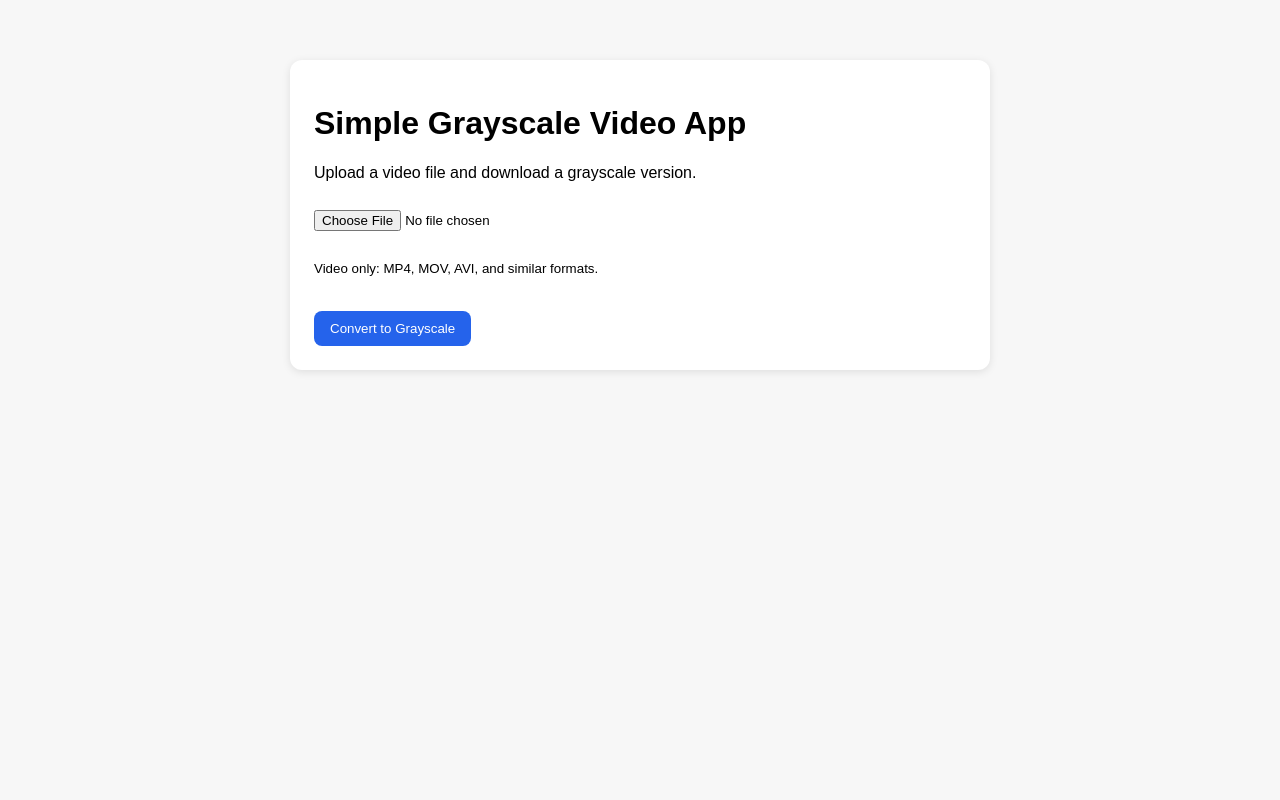
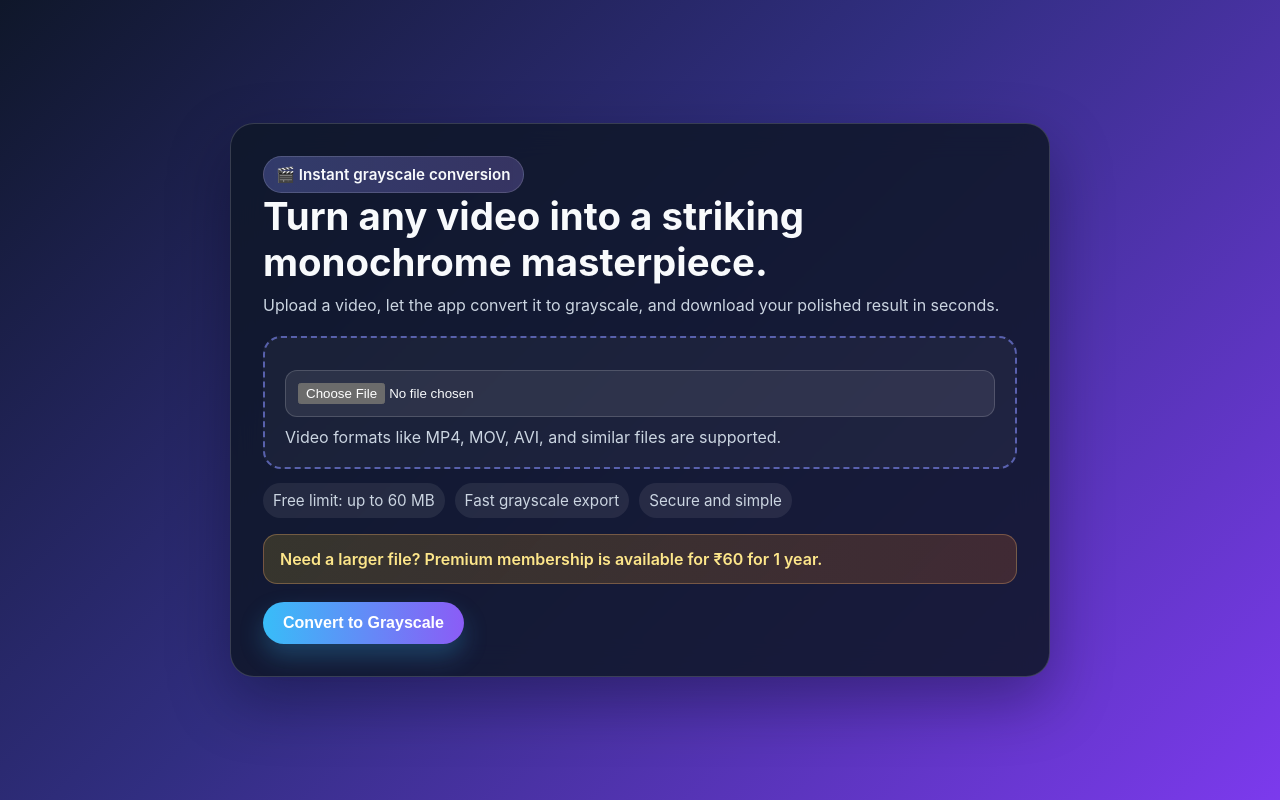
Before and after one commit to SagarDhillon01/Greyscale-video, a Flask app: page / in a window 1280 px wide. Run offline with Flask 3, Linux system fonts and the light colour scheme; parts of the project's set-up code (start-up, migrations or seed data) failed here and were passed over.

Commit message:
Add 60MB limit and polished UI

```diff
--- a/app.py
+++ b/app.py
@@ -4,12 +4,40 @@ from pathlib import Path
 
 import cv2
 from flask import Flask, flash, redirect, render_template, request, send_file
+from werkzeug.exceptions import RequestEntityTooLarge
 
 app = Flask(__name__)
 app.secret_key = "simple-grayscale-app"
 
+MAX_VIDEO_SIZE_BYTES = 60 * 1024 * 1024
+MAX_VIDEO_SIZE_MB = 60
+app.config["MAX_CONTENT_LENGTH"] = MAX_VIDEO_SIZE_BYTES
+
 UPLOAD_DIR = Path("/tmp/greyscale_uploads")
 UPLOAD_DIR.mkdir(parents=True, exist_ok=True)
+
+
+def get_video_size(uploaded_file) -> int:
+    try:
+        uploaded_file.stream.seek(0, os.SEEK_END)
+        size = uploaded_file.stream.tell()
+        uploaded_file.stream.seek(0)
+        return size
+    except (AttributeError, OSError):
+        return uploaded_file.content_length or 0
+
+
+def premium_message() -> str:
+    return (
+        f"This video exceeds the free {MAX_VIDEO_SIZE_MB} MB limit. "
+        "Upgrade to the premium membership for ₹60 for 1 year to convert larger files."
+    )
+
+
+@app.errorhandler(RequestEntityTooLarge)
+def handle_too_large(_):
+    flash(premium_message())
+    return redirect(request.url)
 
 
 @app.route("/", methods=["GET", "POST"])
@@ -22,6 +50,11 @@ def index():
         uploaded_file = request.files["video"]
         if not uploaded_file.mimetype.startswith("video/"):
             flash("Please upload a valid video file, not an image.")
+            return redirect(request.url)
+
+        file_size = get_video_size(uploaded_file)
+        if file_size > MAX_VIDEO_SIZE_BYTES:
+            flash(premium_message())
             return redirect(request.url)
 
         file_ext = Path(uploaded_file.filename).suffix.lower() or ".mp4"
@@ -57,7 +90,7 @@ def index():
 
         return send_file(output_path, as_attachment=True, download_name=output_path.name)
 
-    return render_template("index.html")
+    return render_template("index.html", max_video_size_mb=MAX_VIDEO_SIZE_MB)
 
 
 if __name__ == "__main__":
--- a/templates/index.html
+++ b/templates/index.html
@@ -3,56 +3,179 @@
   <head>
     <meta charset="utf-8" />
     <meta name="viewport" content="width=device-width, initial-scale=1" />
-    <title>Simple Grayscale Video App</title>
+    <title>Grayscale Studio</title>
     <style>
+      :root {
+        color-scheme: dark;
+      }
+
+      * {
+        box-sizing: border-box;
+      }
+
       body {
-        font-family: Arial, sans-serif;
-        max-width: 700px;
-        margin: 40px auto;
+        margin: 0;
+        font-family: Inter, Arial, sans-serif;
+        background: linear-gradient(135deg, #0f172a, #312e81 45%, #7c3aed 100%);
+        color: #f8fafc;
+        min-height: 100vh;
+        display: grid;
+        place-items: center;
+        padding: 24px;
+      }
+
+      .card {
+        width: min(820px, 100%);
+        background: rgba(15, 23, 42, 0.88);
+        border: 1px solid rgba(255, 255, 255, 0.16);
+        box-shadow: 0 24px 60px rgba(2, 6, 23, 0.35);
+        border-radius: 24px;
+        padding: 32px;
+        backdrop-filter: blur(16px);
+      }
+
+      .hero {
+        display: flex;
+        justify-content: space-between;
+        align-items: flex-start;
+        gap: 16px;
+        margin-bottom: 18px;
+        flex-wrap: wrap;
+      }
+
+      .hero h1 {
+        margin: 0 0 8px;
+        font-size: clamp(1.8rem, 3vw, 2.6rem);
+      }
+
+      .hero p {
+        margin: 0;
+        color: #cbd5e1;
+        line-height: 1.6;
+      }
+
+      .pill {
+        display: inline-flex;
+        align-items: center;
+        padding: 8px 12px;
+        border-radius: 999px;
+        background: linear-gradient(90deg, rgba(129, 140, 248, 0.3), rgba(167, 139, 250, 0.25));
+        border: 1px solid rgba(255, 255, 255, 0.15);
+        font-size: 0.95rem;
+        font-weight: 600;
+        white-space: nowrap;
+      }
+
+      .upload-box {
+        border: 2px dashed rgba(129, 140, 248, 0.6);
+        border-radius: 18px;
         padding: 20px;
-        background: #f7f7f7;
+        background: rgba(248, 250, 252, 0.04);
       }
-      .card {
-        background: white;
-        padding: 24px;
+
+      input[type="file"] {
+        width: 100%;
+        margin: 12px 0 10px;
+        padding: 12px;
         border-radius: 12px;
-        box-shadow: 0 2px 8px rgba(0, 0, 0, 0.1);
+        border: 1px solid rgba(255, 255, 255, 0.16);
+        background: rgba(255, 255, 255, 0.08);
+        color: #f8fafc;
       }
-      input[type="file"] {
-        margin: 12px 0;
-      }
+
       button {
-        padding: 10px 16px;
         border: none;
-        border-radius: 8px;
-        background: #2563eb;
+        border-radius: 999px;
+        padding: 12px 20px;
+        background: linear-gradient(90deg, #38bdf8, #8b5cf6);
         color: white;
         cursor: pointer;
+        font-size: 1rem;
+        font-weight: 700;
+        box-shadow: 0 12px 24px rgba(56, 189, 248, 0.25);
       }
+
+      button:hover {
+        transform: translateY(-1px);
+      }
+
       .message {
-        color: #b91c1c;
+        border-radius: 12px;
+        padding: 12px 14px;
         margin-bottom: 12px;
+        font-weight: 600;
+        line-height: 1.5;
+      }
+
+      .message.error {
+        background: rgba(190, 24, 93, 0.2);
+        border: 1px solid rgba(251, 113, 133, 0.35);
+        color: #fecdd3;
+      }
+
+      .info-row {
+        display: flex;
+        gap: 10px;
+        flex-wrap: wrap;
+        margin-top: 14px;
+        color: #cbd5e1;
+        font-size: 0.95rem;
+      }
+
+      .feature {
+        padding: 8px 10px;
+        border-radius: 999px;
+        background: rgba(255, 255, 255, 0.08);
+      }
+
+      .premium-box {
+        margin-top: 16px;
+        padding: 14px 16px;
+        border-radius: 14px;
+        background: linear-gradient(90deg, rgba(250, 204, 21, 0.16), rgba(249, 115, 22, 0.18));
+        border: 1px solid rgba(253, 186, 116, 0.3);
+        color: #fde68a;
+        font-weight: 600;
       }
     </style>
   </head>
   <body>
     <div class="card">
-      <h1>Simple Grayscale Video App</h1>
-      <p>Upload a video file and download a grayscale version.</p>
+      <div class="hero">
+        <div>
+          <div class="pill">🎬 Instant grayscale conversion</div>
+          <h1>Turn any video into a striking monochrome masterpiece.</h1>
+          <p>Upload a video, let the app convert it to grayscale, and download your polished result in seconds.</p>
+        </div>
+      </div>
 
       {% with messages = get_flashed_messages() %}
         {% if messages %}
           {% for message in messages %}
-            <div class="message">{{ message }}</div>
+            <div class="message error">{{ message }}</div>
           {% endfor %}
         {% endif %}
       {% endwith %}
 
       <form method="post" enctype="multipart/form-data">
-        <input type="file" name="video" accept="video/*" required />
-        <p><small>Video only: MP4, MOV, AVI, and similar formats.</small></p>
-        <br />
-        <button type="submit">Convert to Grayscale</button>
+        <div class="upload-box">
+          <input type="file" name="video" accept="video/*" required />
+          <p style="margin: 0; color: #cbd5e1;">Video formats like MP4, MOV, AVI, and similar files are supported.</p>
+        </div>
+
+        <div class="info-row">
+          <span class="feature">Free limit: up to {{ max_video_size_mb }} MB</span>
+          <span class="feature">Fast grayscale export</span>
+          <span class="feature">Secure and simple</span>
+        </div>
+
+        <div class="premium-box">
+          Need a larger file? Premium membership is available for ₹60 for 1 year.
+        </div>
+
+        <div style="margin-top: 18px;">
+          <button type="submit">Convert to Grayscale</button>
+        </div>
       </form>
     </div>
   </body>
```
Also changed, not shown: tests/test_app.py (added, +30 -0 lines), 2 other files.
